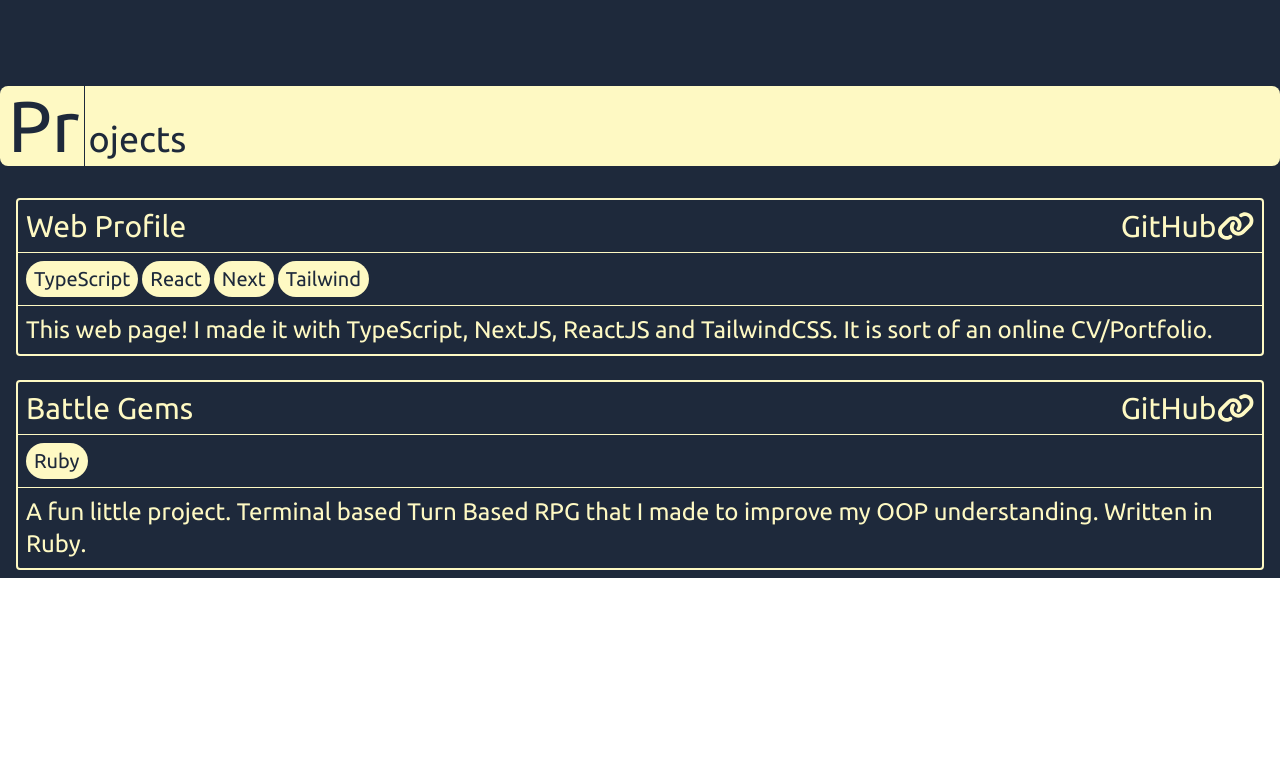
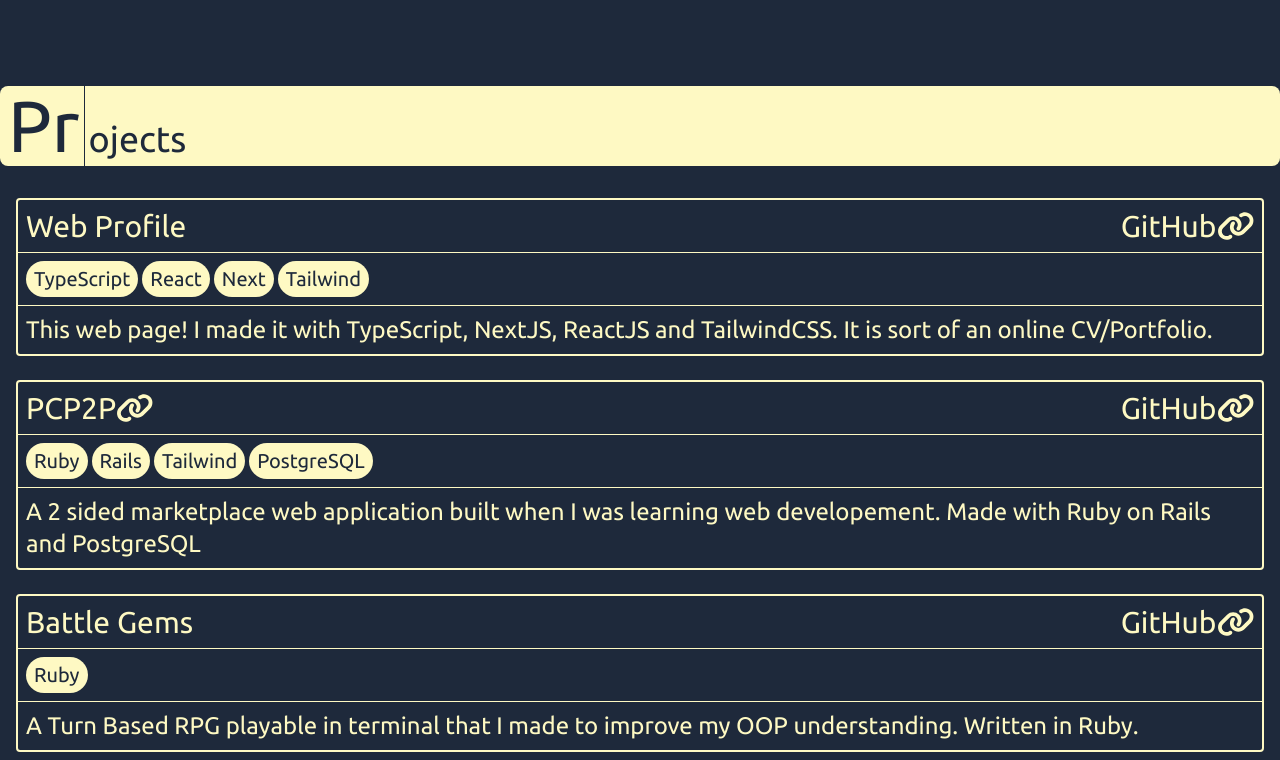
Before and after one commit to Gleebo/profile, a Next.js app: page / in a window 1280 px wide. Shown: the part 3604-4364 px from the top of the page. Before the commit the page ends 4182 px from the top, so only its background shows below. Built offline with nearby package versions, Linux system fonts and the light colour scheme.

Commit message:
Add a project to the list

```diff
--- a/components/projects.tsx
+++ b/components/projects.tsx
@@ -1,6 +1,6 @@
-import ProjectCard from "./proejct-card";
+import ProjectCard, { Project } from "./proejct-card";
 
-const projects = [
+const projects: Project[] = [
   {
     title: "Web Profile",
     repoLink: "https://github.com/Gleebo/profile",
@@ -9,10 +9,19 @@ const projects = [
       "This web page! I made it with TypeScript, NextJS, ReactJS and TailwindCSS. It is sort of an online CV/Portfolio.",
   },
   {
+    title: "PCP2P",
+    link: "https://shielded-scrubland-77362.herokuapp.com",
+    repoLink: "https://github.com/Gleebo/marketplace_app",
+    stack: ["Ruby", "Rails", "Tailwind", "PostgreSQL"],
+    description:
+      "A 2 sided marketplace web application built when I was learning web developement. Made with Ruby on Rails and PostgreSQL",
+  },
+  {
     title: "Battle Gems",
     repoLink: "https://github.com/Gleebo/terminal-app",
     stack: ["Ruby"],
-    description: "A fun little project. Terminal based Turn Based RPG that I made to improve my OOP understanding. Written in Ruby."
+    description:
+      "A Turn Based RPG playable in terminal that I made to improve my OOP understanding. Written in Ruby.",
   },
 ];
 
```
